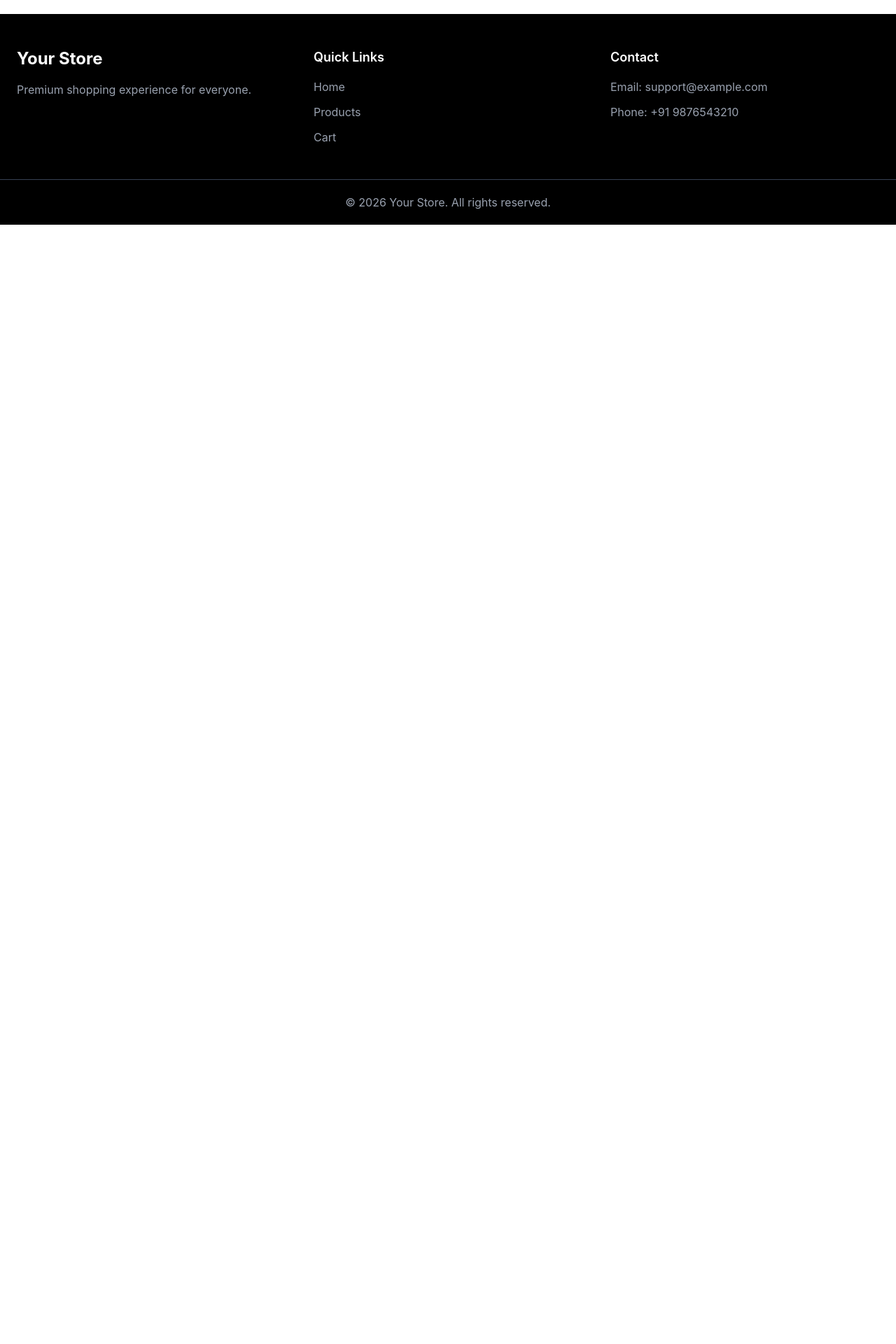
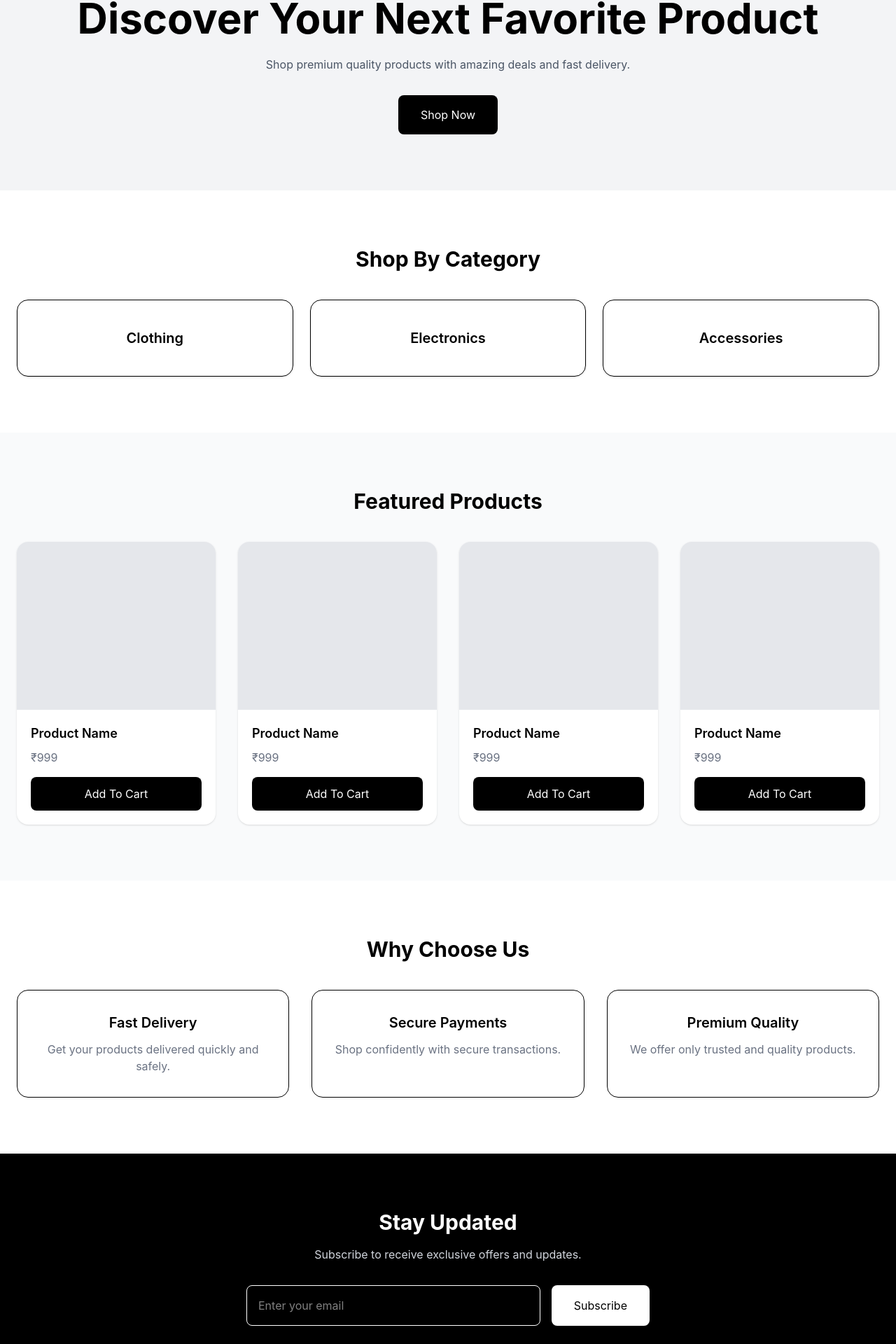
Before and after one commit to fayiztv/e-commerce, a React (Vite) app in the folder client/: page / in a window 1280 px wide. Shown: the part 157-2077 px from the top of the page at 70% size. Before the commit the page ends 800 px from the top, so only its background shows below. Built offline with nearby package versions, Linux system fonts and the light colour scheme.

Commit message:
home page added

```diff
--- a/client/src/pages/user/Home.jsx
+++ b/client/src/pages/user/Home.jsx
@@ -1,7 +1,175 @@
-
-
 export default function Home() {
   return (
-    <div>Home</div>
-  )
+    <div>
+
+      {/* Hero Section */}
+      <section className="bg-gray-100">
+        <div className="mx-auto flex max-w-7xl flex-col items-center px-6 py-20 text-center">
+
+          <h1 className="mb-6 text-4xl font-bold md:text-6xl">
+            Discover Your Next Favorite Product
+          </h1>
+
+          <p className="mb-8 max-w-2xl text-gray-600">
+            Shop premium quality products with amazing deals and fast delivery.
+          </p>
+
+          <button className="rounded-lg bg-black px-8 py-4 text-white transition hover:bg-gray-800">
+            Shop Now
+          </button>
+
+        </div>
+      </section>
+
+      {/* Categories */}
+      <section className="mx-auto max-w-7xl px-6 py-20">
+
+        <h2 className="mb-10 text-center text-3xl font-bold">
+          Shop By Category
+        </h2>
+
+        <div className="grid gap-6 md:grid-cols-3">
+
+          <div className="rounded-2xl border p-10 text-center shadow-sm transition hover:shadow-lg">
+            <h3 className="text-xl font-semibold">
+              Clothing
+            </h3>
+          </div>
+
+          <div className="rounded-2xl border p-10 text-center shadow-sm transition hover:shadow-lg">
+            <h3 className="text-xl font-semibold">
+              Electronics
+            </h3>
+          </div>
+
+          <div className="rounded-2xl border p-10 text-center shadow-sm transition hover:shadow-lg">
+            <h3 className="text-xl font-semibold">
+              Accessories
+            </h3>
+          </div>
+
+        </div>
+
+      </section>
+
+      {/* Featured Products */}
+      <section className="bg-gray-50 py-20">
+
+        <div className="mx-auto max-w-7xl px-6">
+
+          <h2 className="mb-10 text-center text-3xl font-bold">
+            Featured Products
+          </h2>
+
+          <div className="grid gap-8 sm:grid-cols-2 lg:grid-cols-4">
+
+            {[1, 2, 3, 4].map((item) => (
+              <div
+                key={item}
+                className="overflow-hidden rounded-2xl bg-white shadow transition hover:-translate-y-2"
+              >
+
+                <div className="h-60 bg-gray-200"></div>
+
+                <div className="p-5">
+
+                  <h3 className="mb-2 text-lg font-semibold">
+                    Product Name
+                  </h3>
+
+                  <p className="mb-4 text-gray-500">
+                    ₹999
+                  </p>
+
+                  <button className="w-full rounded-lg bg-black py-3 text-white">
+                    Add To Cart
+                  </button>
+
+                </div>
+
+              </div>
+            ))}
+
+          </div>
+
+        </div>
+
+      </section>
+
+      {/* Why Choose Us */}
+      <section className="mx-auto max-w-7xl px-6 py-20">
+
+        <h2 className="mb-10 text-center text-3xl font-bold">
+          Why Choose Us
+        </h2>
+
+        <div className="grid gap-8 md:grid-cols-3">
+
+          <div className="rounded-2xl border p-8 text-center">
+            <h3 className="mb-3 text-xl font-semibold">
+              Fast Delivery
+            </h3>
+
+            <p className="text-gray-500">
+              Get your products delivered quickly and safely.
+            </p>
+          </div>
+
+          <div className="rounded-2xl border p-8 text-center">
+            <h3 className="mb-3 text-xl font-semibold">
+              Secure Payments
+            </h3>
+
+            <p className="text-gray-500">
+              Shop confidently with secure transactions.
+            </p>
+          </div>
+
+          <div className="rounded-2xl border p-8 text-center">
+            <h3 className="mb-3 text-xl font-semibold">
+              Premium Quality
+            </h3>
+
+            <p className="text-gray-500">
+              We offer only trusted and quality products.
+            </p>
+          </div>
+
+        </div>
+
+      </section>
+
+      {/* Newsletter */}
+      <section className="bg-black py-20 text-white">
+
+        <div className="mx-auto flex max-w-3xl flex-col items-center px-6 text-center">
+
+          <h2 className="mb-4 text-3xl font-bold">
+            Stay Updated
+          </h2>
+
+          <p className="mb-8 text-gray-300">
+            Subscribe to receive exclusive offers and updates.
+          </p>
+
+          <div className="flex w-full max-w-xl flex-col gap-4 md:flex-row">
+
+            <input
+              type="email"
+              placeholder="Enter your email"
+              className="flex-1 rounded-lg px-4 py-4 border"
+            />
+
+            <button className="rounded-lg bg-white px-8 py-4 text-black">
+              Subscribe
+            </button>
+
+          </div>
+
+        </div>
+
+      </section>
+
+    </div>
+  );
 }
```
